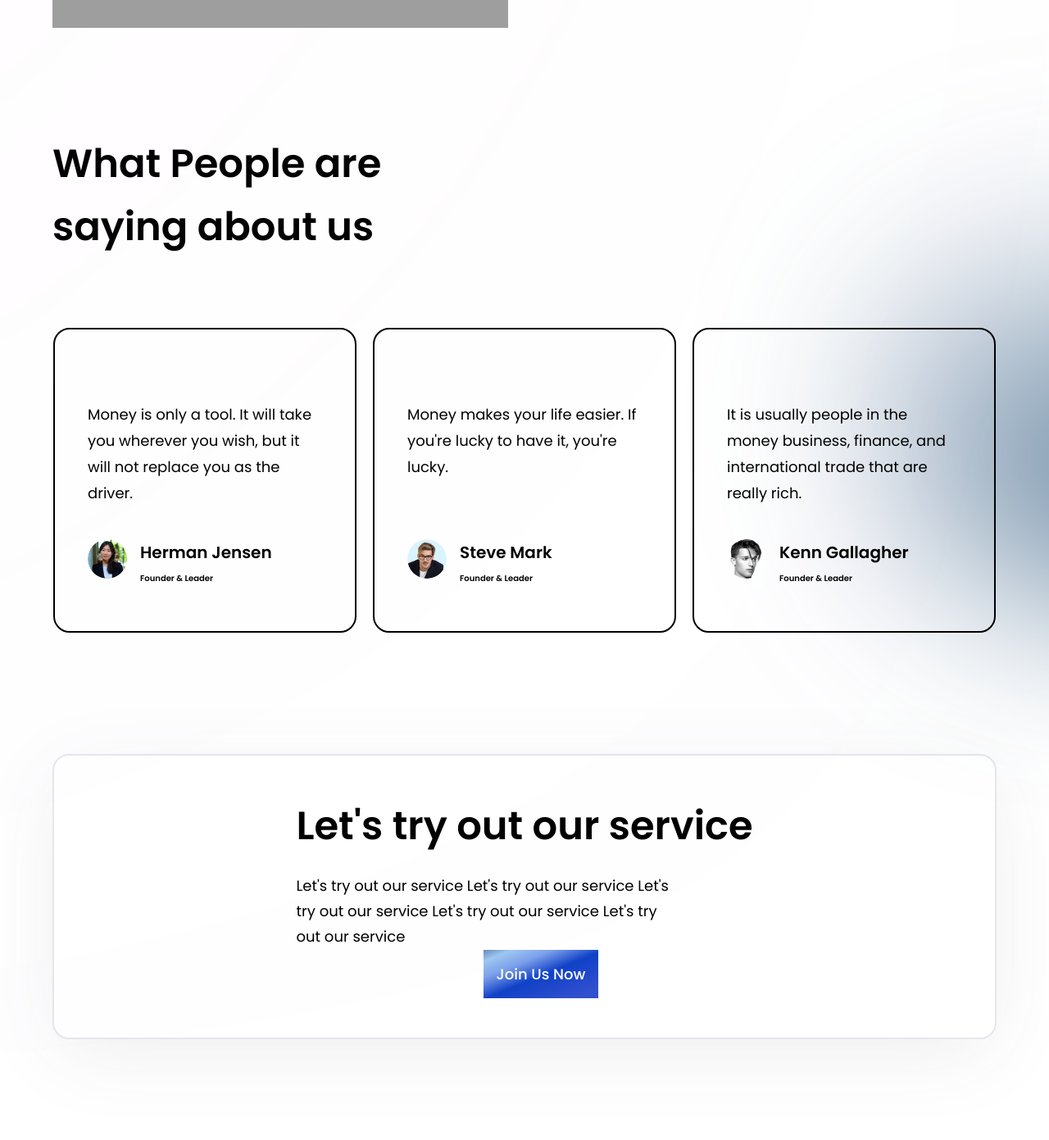
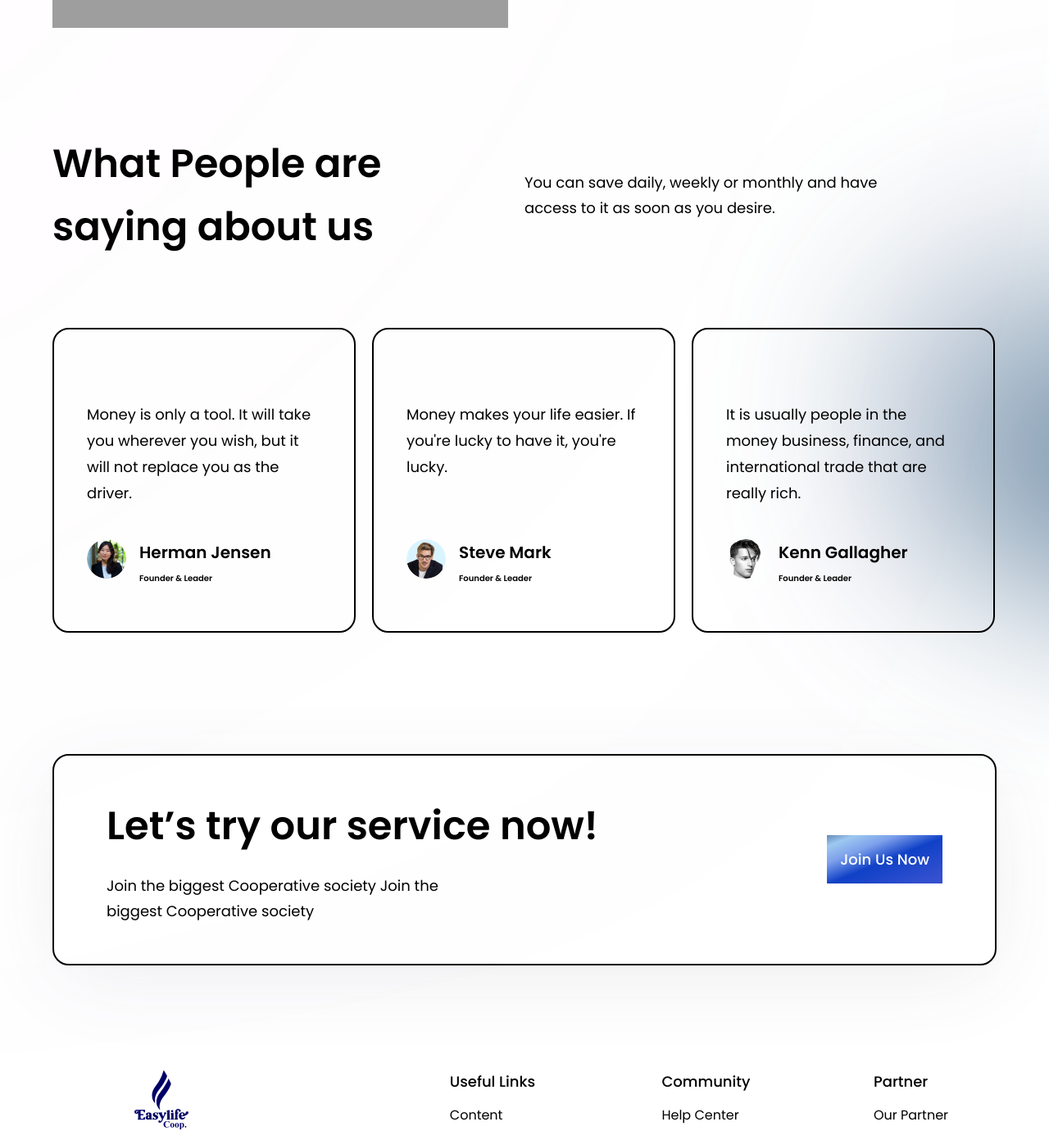
Before and after one commit to Oluwaseyi3/easy-life, a React (Create React App) app: page / in a window 1280 px wide. Shown: the part 2222-3613 px from the top of the page at 82% size. Built offline with nearby package versions, Linux system fonts and the light colour scheme; grey boxes are pictures that could not be loaded.

Commit message:
second commit

```diff
--- a/src/components/Clients.js
+++ b/src/components/Clients.js
@@ -5,21 +5,19 @@ import styles from '../style'
 
 const Clients = () => {
   return (
-    <section className={`${styles.flexCenter} ${styles.marginY} ${styles.padding} sm:flex-col flex-row bg-white rounded-[20px] box-shadow rounded border-2 border-blue`}>
-        <div className='flex-1 flex flex-col'>
-            <h2 className={styles.heading2}>
-                Let's try out our service
-            </h2>
+    <section className={`${styles.flexCenter} ${styles.marginY} ${styles.padding} rounded border-2 border-black sm:flex-row flex-col rounded-[20px] box-shadow`}>
+    <div className="flex-1 flex flex-col">
+      <h2 className={styles.heading2}>Let’s try our service now!</h2>
+      <p className={`${styles.paragraph} max-w-[470px] mt-5`}>
+       Join the biggest Cooperative society   Join the biggest Cooperative society
+      </p>
+    </div>
 
-            <p className={`${styles.paragraph} max-w-[470px] mt-5`}>
-            Let's try out our service  Let's try out our service  Let's try out our service  Let's try out our service  Let's try out our service
-            </p>
-        </div>
+    <div className={`${styles.flexCenter} sm:ml-10 ml-0 sm:mt-0 mt-10`}>
+      <Buttons />
+    </div>
+  </section>
 
-        <div className={`${styles.flexCenter} sm:ml-10 ml-0 sm:mt-0 mt-10`}>
-          <Buttons/>
-        </div>
-    </section>
   )
 }
 
--- a/src/components/FeedbackCard.js
+++ b/src/components/FeedbackCard.js
@@ -2,8 +2,8 @@ import React from 'react'
 
 const FeedbackCard = ({content, name, title , img}) => {
   return (
-    <div className='flex justify-between flex-col  px-10 py-12 rounded-[20px] max-w-[370px] md: mr-10 sm:mr-5
-    mr-0 my-5 feedback-card rounded border-2 border-black
+    <div className='flex justify-between flex-col rounded border-2 border-black  px-10 py-12 rounded-[20px] max-w-[370px] md: mr-10 sm:mr-5
+    mr-0 my-5 feedback-card
     '>
       <p className='font-poppins font-normal text-[18px] leading-[32px] text-black my-10'>
         {content}
--- a/src/components/Testimonials.js
+++ b/src/components/Testimonials.js
@@ -1,30 +1,28 @@
-import React from 'react'
-import { card } from '../assets'
-import { feedback } from '../constants'
-import styles from '../style'
-import FeedbackCard from './FeedbackCard'
+import { feedback } from "../constants";
+import styles from "../style";
+import FeedbackCard from "./FeedbackCard";
 
-const Testimonials = () => {
-  return (
-    <section id="clients" className={`${styles.paddingY} ${styles.flexCenter} flex-col relative`}>
+const Testimonials = () => (
+  <section id="clients" className={`${styles.paddingY} ${styles.flexCenter} flex-col relative `}>
+    <div className="absolute z-[0] w-[60%] h-[60%] -right-[50%] rounded-full blue__gradient bottom-40" />
 
-   <div className="absolute z-[0] w-[60%] h-[60%] -right-[50%] rounded-full blue__gradient"/>
-    <div className='w-full flex justify-between items-center md:flex-row flex-col sm:mb-16 mb-6 relative z-[1]'>
-          <h1 className={styles.heading2}>
-            What People are <br className='sm:block hidden'/> saying about us
-          </h1>
+    <div className="w-full flex justify-between items-center md:flex-row flex-col sm:mb-16 mb-6 relative z-[1]">
+      <h2 className={styles.heading2}>
+        What People are <br className="sm:block hidden" /> saying about us
+      </h2>
+      <div className="w-full md:mt-0 mt-6">
+        <p className={`${styles.paragraph} text-left max-w-[450px]`}>
+        You can save daily, weekly or monthly and have access to it as soon as you desire.
 
-          <div>
 
-          </div>
+        </p>
+      </div>
     </div>
-    <div className='flex felx-wrap sm: justify-start justify-center w-full feedback-container relative z-[1]'>
-        {feedback.map((card) =>(
-          <FeedbackCard key={card.id} {...card} />
-        ))}
+
+    <div className="flex flex-wrap sm:justify-start justify-center w-full feedback-container relative z-[1]">
+      {feedback.map((card) => <FeedbackCard key={card.id} {...card} />)}
     </div>
-    </section>
-  )
-}
+  </section>
+);
 
-export default Testimonials
+export default Testimonials;
--- a/src/index.css
+++ b/src/index.css
@@ -7,9 +7,8 @@
 :root {
   --black-gradient: linear-gradient(
     144.39deg,
-    #ffffff -278.56%,
-    #6d6d6d -78.47%,
-    #11101d 91.61%
+    #ffffff -278.56%
+
   );
   --card-shadow: 0px 20px 100px -10px rgba(66, 71, 91, 0.1);
 }
```
